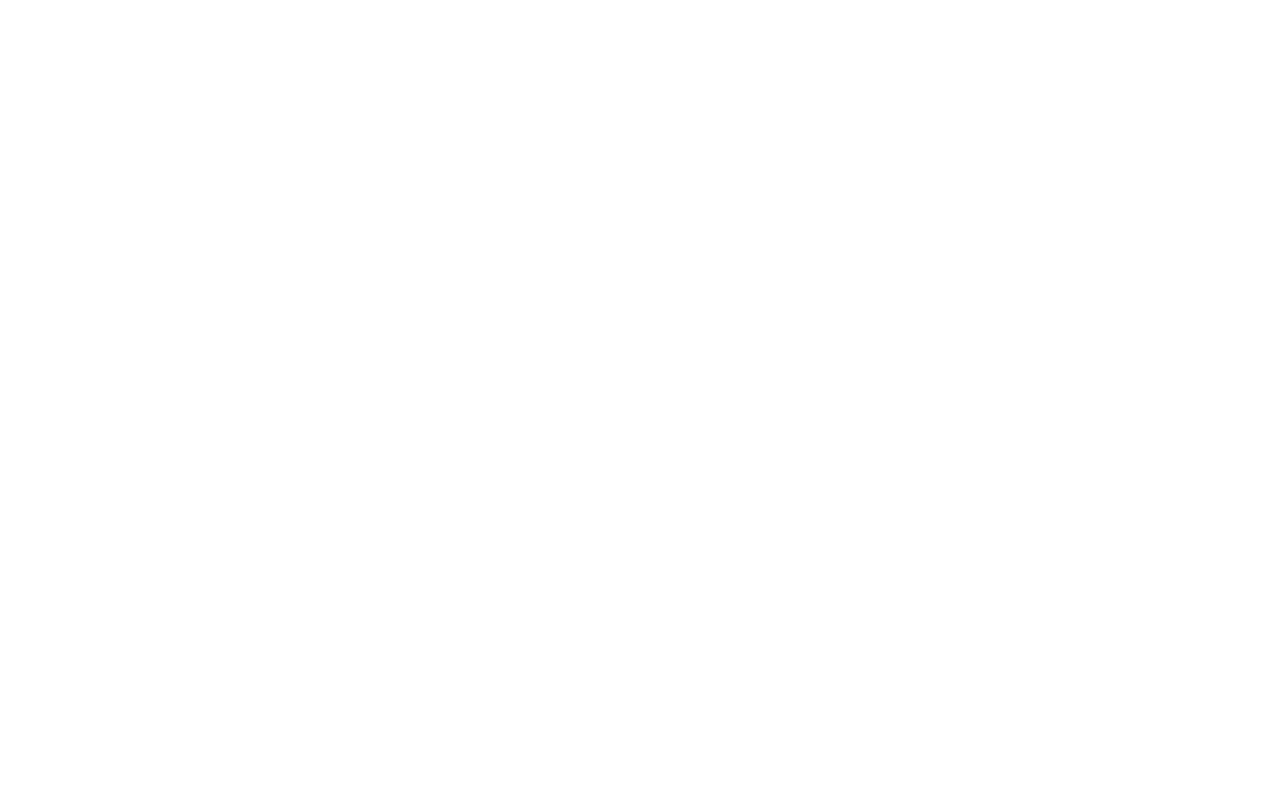
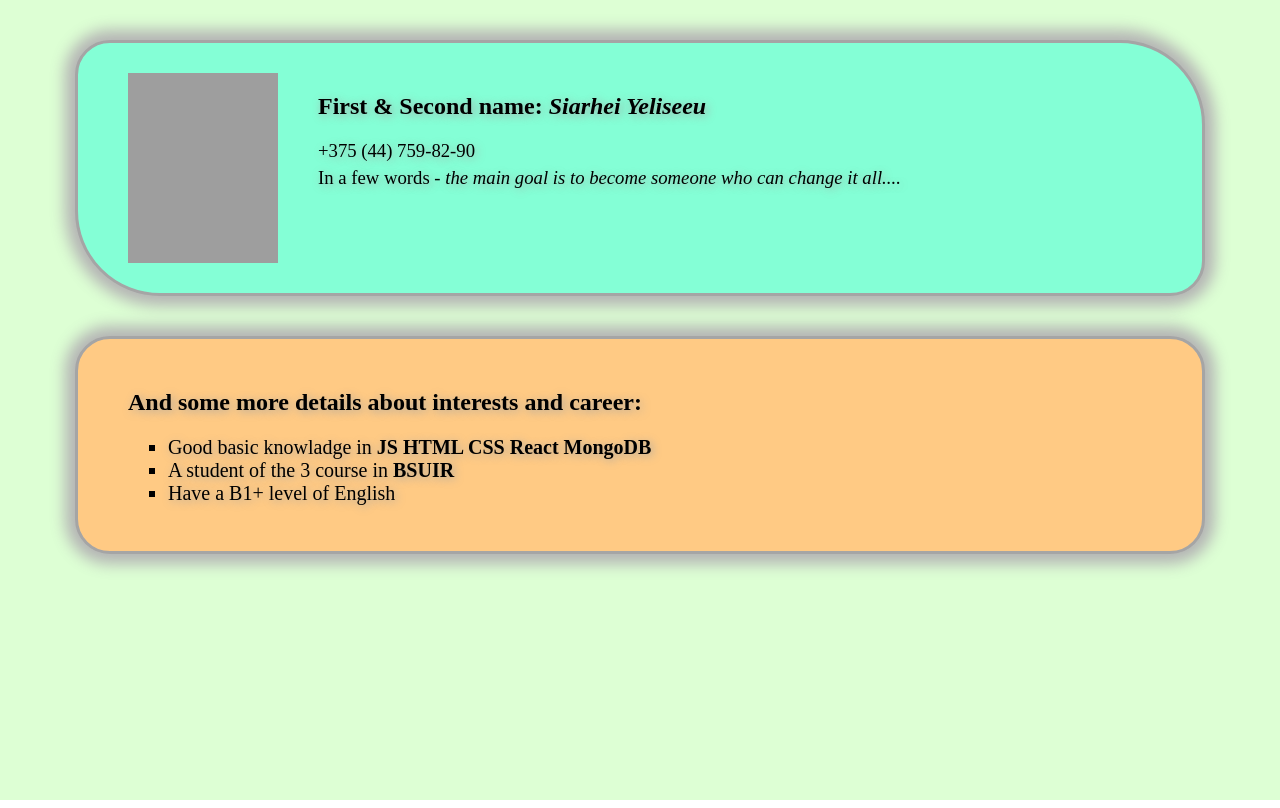
Before and after one commit to TapeGhad/rsschool-cv, a plain HTML site: page index.html in a window 1280 px wide. Drawn offline with Linux system fonts and the light colour scheme; grey boxes are pictures that could not be loaded.

Commit message:
feat: add header + main in layout

```diff
--- a/index.html
+++ b/index.html
@@ -1,9 +1,29 @@
 <!doctype html>
 <html>
   <head>
-    <title>Resume</title>
+    <title>Resume TaoeGhad</title>
+    <meta name="viewport" content="width=device-width">
     <link rel="stylesheet" href="style.css">
   </head>
   <body>
+    <div class="content">
+      <header class="header">
+        <img src="https://sun2.beltelecom-by-minsk.userapi.com/c857524/v857524579/a8334/RqZbcFL0Z8Q.jpg" alt="Personal photo." width="150px" height="190px">
+        <section class="personalInfo">
+            <h2>First & Second name: <b><i>Siarhei Yeliseeu</i></b></h2>
+            <h3>+375 (44) 759-82-90</h3>
+            <h3>In a few words - <i>the main goal is to become someone who can change it all....</i></h3>
+        </section>
+    </header>
+    <main class="main">
+        <h2>And some more details about interests and career:</h2>
+        <ul>
+            <li type="square">Good basic knowladge in <b>JS HTML CSS React MongoDB</b></li>
+            <li type="square">A student of the 3 course in <b>BSUIR</b></li>
+            <li type="square">Have a B1+ level of English</li>
+        </ul>
+    </main>
+
+    </div>
   </body>
 </html>
--- a/style.css
+++ b/style.css
@@ -0,0 +1,49 @@
+html,
+body,
+.content {
+    width: 100%;
+    height: 100%;
+}
+
+h3 {
+    font-weight: 500;
+    margin: 0 0 5px;
+}
+
+li {
+    font-size: 20px;
+}
+
+.content {
+    position: fixed;
+    top: 0;
+    left: 0;
+    background-color: rgb(221, 255, 212);
+}
+
+.header,
+.main {
+    max-width: 1024px;
+    margin: 40px auto;
+    padding: 30px 50px;
+    border: 3px solid rgb(165, 165, 165);
+    box-shadow: 0 0 15px 10px rgb(180, 180, 180);
+    font-family: 'Times New Roman', Times, serif;
+    text-shadow: 2px 2px 10px rgb(165, 165, 165);
+}
+
+.header {
+    display: flex;
+    flex-direction: row;
+    background-color: rgb(132, 255, 214);
+    border-radius: 35px 85px;
+}
+
+.personalInfo {
+    margin-left: 40px;
+}
+
+.main {
+    background-color: rgb(255, 202, 132);
+    border-radius: 35px;
+}
```
